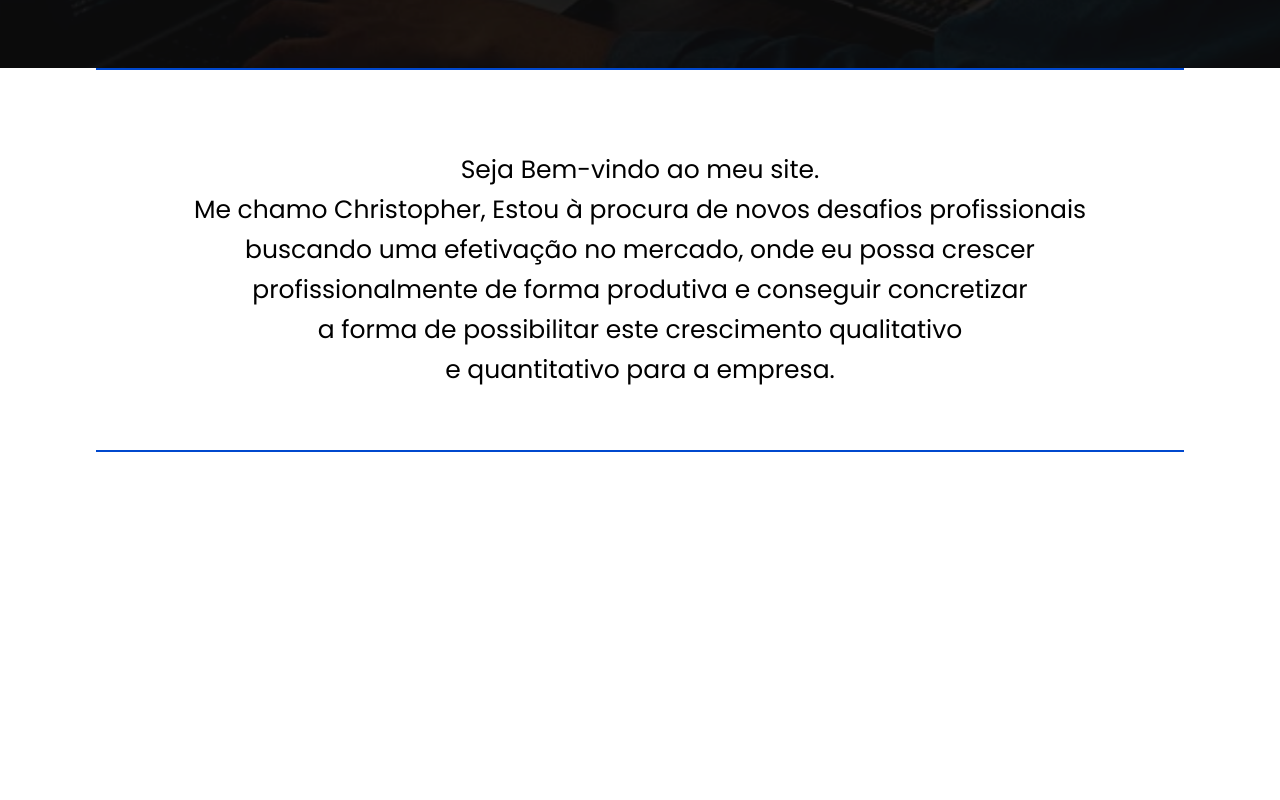
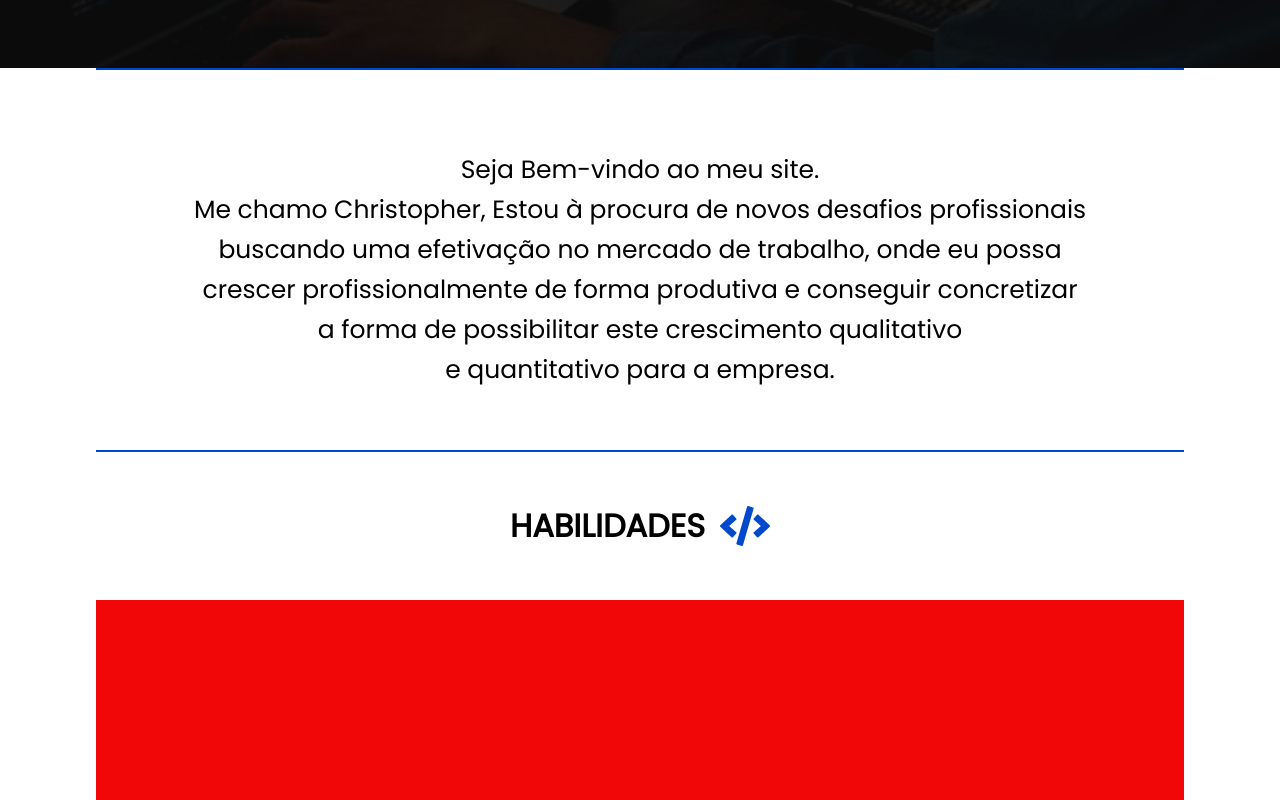
Before and after one commit to ChristopherTeles/Portfolio, a plain HTML site: page index.html in a window 1280 px wide. Shown: the part 450-1250 px from the top of the page. Before the commit the page ends 902 px from the top, so only its background shows below. Drawn offline with nearby package versions, Linux system fonts and the light colour scheme.

Commit message:
Add files via upload

```diff
--- a/assests/css/style.css
+++ b/assests/css/style.css
@@ -138,3 +138,37 @@ body {
 }
 
   /*                 fim do  Eu sou                                    */
+
+
+  .hab{
+    display: flex;
+    justify-content: center;
+  }
+  .container-hab{
+    display: flex;
+    justify-content: center;
+    flex-direction: column;
+  }
+  .habilidades{
+    margin-left: auto;
+    margin-right: auto;
+  }
+  .cor-icon-hab{
+    width: 50px;
+    color: #0048ce;
+    padding-left: 15px;
+
+  }
+  .texto-habilidades{
+    display: flex;
+    margin-top: 50px;
+    margin-bottom: 50px;
+
+  }
+
+
+.text-wrapper{
+  width: 100%;
+  height: 200px;
+  background-color: rgb(241, 7, 7);
+}
--- a/index.html
+++ b/index.html
@@ -60,12 +60,22 @@
                 Seja Bem-vindo ao meu site.<br>
                 Me chamo Christopher,
                 Estou à procura de novos desafios profissionais<br>
-                buscando uma efetivação no mercado, onde eu possa crescer<br>
+                buscando uma efetivação no mercado de trabalho, onde eu possa<br> crescer
                 profissionalmente de forma produtiva e conseguir concretizar<br>
                 a forma de possibilitar este crescimento qualitativo<br>
                 e quantitativo para a empresa.
             </section>
     </main>
+    <div class="hab">
+        <div class="container container-hab ">
+            <div class="habilidades">
+                <h1 class="texto-habilidades">HABILIDADES<svg class="svg-inline--fa fa-code fa-w-20 cor-icon-hab" aria-hidden="true" focusable="false" data-prefix="fa" data-icon="code" role="img" xmlns="http://www.w3.org/2000/svg" viewBox="0 0 640 512" data-fa-i2svg=""><path fill="currentColor" d="M278.9 511.5l-61-17.7c-6.4-1.8-10-8.5-8.2-14.9L346.2 8.7c1.8-6.4 8.5-10 14.9-8.2l61 17.7c6.4 1.8 10 8.5 8.2 14.9L293.8 503.3c-1.9 6.4-8.5 10.1-14.9 8.2zm-114-112.2l43.5-46.4c4.6-4.9 4.3-12.7-.8-17.2L117 256l90.6-79.7c5.1-4.5 5.5-12.3.8-17.2l-43.5-46.4c-4.5-4.8-12.1-5.1-17-.5L3.8 247.2c-5.1 4.7-5.1 12.8 0 17.5l144.1 135.1c4.9 4.6 12.5 4.4 17-.5zm327.2.6l144.1-135.1c5.1-4.7 5.1-12.8 0-17.5L492.1 112.1c-4.8-4.5-12.4-4.3-17 .5L431.6 159c-4.6 4.9-4.3 12.7.8 17.2L523 256l-90.6 79.7c-5.1 4.5-5.5 12.3-.8 17.2l43.5 46.4c4.5 4.9 12.1 5.1 17 .6z"></path></svg></h1>
+            </div>
+            <div class="wrapper-hab" >
+                <div class="text-wrapper"></div>
+            </div>
+        </div>
+    </div>
 
 </body>
 </html>
```
